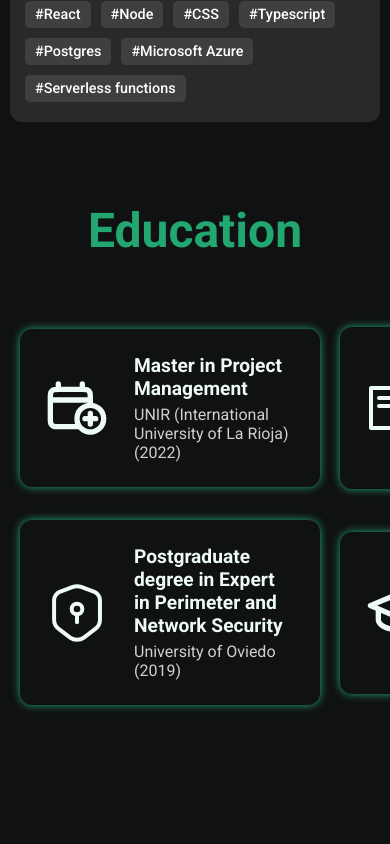
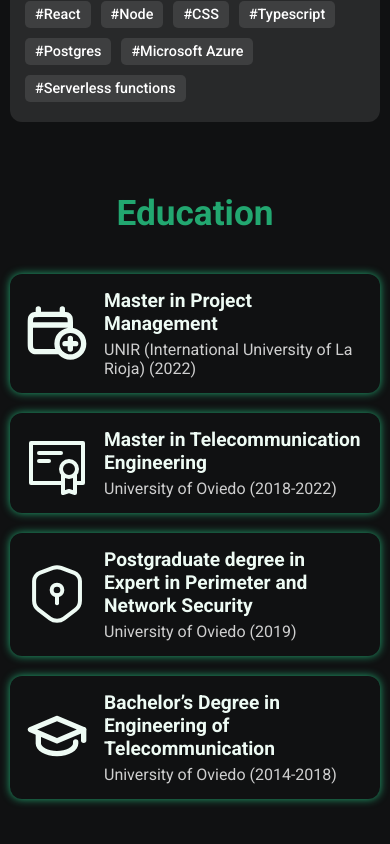
Before and after one commit to javirro/javirro-personal, a React (Create React App) app: page / in a window 390 px wide. Shown: the part 2255-3099 px from the top of the page. Before the commit the page ends 3076 px from the top, so only its background shows below. Built offline with nearby package versions, Linux system fonts and the light colour scheme.

Commit message:
Adapt education section for mobile

```diff
--- a/src/components/PersonalProjects/PersonalProjects.css
+++ b/src/components/PersonalProjects/PersonalProjects.css
@@ -1,4 +1,4 @@
-@import url('/src/App.css');
+@import url("/src/App.css");
 #personal-projects {
   display: flex;
   flex-direction: column;
@@ -18,7 +18,6 @@
   width: 100%;
   grid-template-columns: repeat(2, minmax(300px, 1fr));
   gap: 50px 50px;
-
 }
 
 @media (max-width: 700px) {
@@ -37,6 +36,5 @@
     align-items: center;
     width: 100%;
     gap: 20px;
-
   }
 }
--- a/src/components/Studies/Studies.css
+++ b/src/components/Studies/Studies.css
@@ -15,13 +15,13 @@
 
 #studies ul {
   width: 100%;
-  display: grid;
-  grid-template-columns: repeat(2, minmax(300px, 1fr));
-  grid-template-rows: repeat(2, 1fr);
-  gap: 20px;
+  display: flex;
+  flex-wrap: wrap;
+  justify-content: flex-start;
+  align-items: center;
+  gap: 20px 3%;
   height: 100%;
   width: 100%;
-  place-items: center;
 }
 
 #studies ul li {
@@ -29,7 +29,7 @@
   align-items: center;
   justify-content: flex-start;
   gap: 25px;
-  width: 100%;
+  width: 47%;
   padding: 25px;
   background: var(--dark);
   border-radius: 12px;
@@ -60,3 +60,29 @@
   color: rgba(255, 255, 255, 0.8);
   font-family: var(--font-family);
 }
+
+@media (max-width: 700px) {
+  #studies {
+    padding: 0px 10px;
+    box-sizing: border-box;
+    width: 100%;
+  }
+
+  #studies h2 {
+    font-size: 2.2em;
+  }
+
+  #studies ul {
+    margin: 0;
+    padding: 0;
+  }
+
+  #studies ul li {
+    display: flex;
+    align-items: center;
+    justify-content: flex-start;
+    gap: 15px;
+    width: 100%;
+    padding: 15px;
+  }
+}
```
